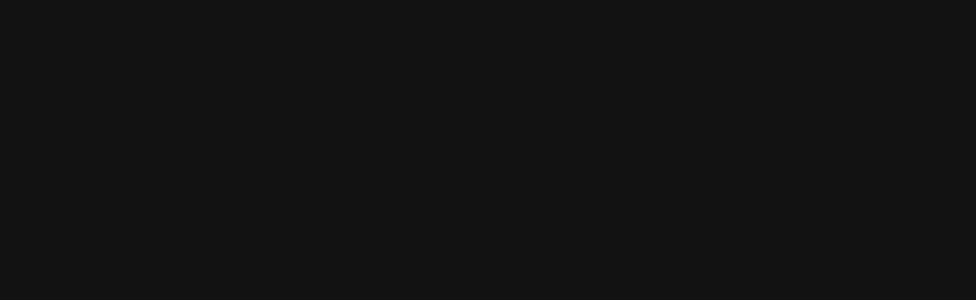
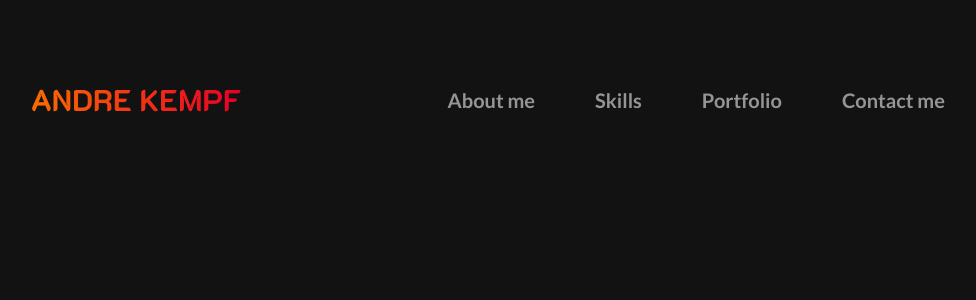
Before and after one commit to Chneemann/portfolio-v2, an Angular app: page / in a window 1280 px wide. Shown: the top 300 px of the page, without its empty margins (152-1128 px from the left). Built offline with nearby package versions, Linux system fonts and the light colour scheme.

Commit message:
feat: create and style HeaderComponent with logo and navigation

```diff
--- a/src/app/app.component.html
+++ b/src/app/app.component.html
@@ -1 +1,2 @@
+<app-header></app-header>
 <router-outlet />
--- a/src/app/app.component.ts
+++ b/src/app/app.component.ts
@@ -1,12 +1,13 @@
 import { Component } from '@angular/core';
 import { RouterOutlet } from '@angular/router';
+import { HeaderComponent } from './shared/components/header/header.component';
 
 @Component({
   selector: 'app-root',
   standalone: true,
-  imports: [RouterOutlet],
+  imports: [RouterOutlet, HeaderComponent],
   templateUrl: './app.component.html',
-  styleUrl: './app.component.scss'
+  styleUrl: './app.component.scss',
 })
 export class AppComponent {
   title = 'portfolio-v2';
--- /dev/null
+++ b/src/app/shared/components/header/header.component.html
@@ -0,0 +1,27 @@
+<header>
+  <div class="logo">
+    <a href="#landing-page">ANDRE KEMPF</a>
+  </div>
+  <nav>
+    <ul>
+      <li>
+        <a href="#about-me" [class.active]="activeSection === 'about-me'"
+          >About me</a
+        >
+      </li>
+      <li>
+        <a href="#skills" [class.active]="activeSection === 'skills'">Skills</a>
+      </li>
+      <li>
+        <a href="#portfolio" [class.active]="activeSection === 'portfolio'"
+          >Portfolio</a
+        >
+      </li>
+      <li>
+        <a href="#contact-me" [class.active]="activeSection === 'contact-me'"
+          >Contact me</a
+        >
+      </li>
+    </ul>
+  </nav>
+</header>
--- /dev/null
+++ b/src/app/shared/components/header/header.component.scss
@@ -0,0 +1,59 @@
+@import "./../../../../assets/styles/colors.scss";
+
+header {
+  display: flex;
+  align-items: center;
+  justify-content: space-between;
+  position: fixed;
+  top: 0;
+  left: 0;
+  right: 0;
+  max-width: 1440px;
+  background-color: var(--color-night-gray);
+  padding: 80px;
+}
+
+.logo a {
+  font-family: "K2D", sans-serif;
+  font-size: 30px;
+  background: linear-gradient(90deg, #fa6e00, #e60026, #fa6e00);
+  background-size: 200% 200%;
+  -webkit-background-clip: text;
+  background-clip: text;
+  color: transparent;
+  animation: waveAnimation 6s ease infinite;
+  @keyframes waveAnimation {
+    0% {
+      background-position: 0% 50%;
+    }
+    50% {
+      background-position: 50% 50%;
+    }
+    100% {
+      background-position: 0% 50%;
+    }
+  }
+}
+
+nav ul {
+  display: flex;
+  justify-content: center;
+  align-items: center;
+  gap: 60px;
+  list-style-type: none;
+  padding: 0;
+  li a {
+    color: var(--color-ashen-gray);
+    text-decoration: none;
+    font-size: 20px;
+    font-weight: 700;
+    transition: color 0.3s ease;
+    &:hover {
+      color: var(--color-orange-sunset);
+    }
+    &:focus,
+    &.active {
+      color: var(--color-orange-sunset);
+    }
+  }
+}
--- /dev/null
+++ b/src/app/shared/components/header/header.component.ts
@@ -0,0 +1,40 @@
+import { CommonModule } from '@angular/common';
+import { Component, HostListener, OnInit } from '@angular/core';
+
+@Component({
+  selector: 'app-header',
+  standalone: true,
+  imports: [CommonModule],
+  templateUrl: './header.component.html',
+  styleUrl: './header.component.scss',
+})
+export class HeaderComponent implements OnInit {
+  activeSection: string = '';
+
+  ngOnInit(): void {
+    this.onScroll();
+  }
+
+  @HostListener('window:scroll', [])
+  /**
+   * Determine the currently active section based on the current scroll position.
+   */
+  onScroll(): void {
+    const sections = document.querySelectorAll('section');
+    let currentSection = '';
+
+    sections.forEach((section) => {
+      const sectionTop = section.offsetTop - 60;
+      const sectionHeight = section.offsetHeight;
+
+      if (
+        window.scrollY >= sectionTop &&
+        window.scrollY < sectionTop + sectionHeight
+      ) {
+        currentSection = section.getAttribute('id')!;
+      }
+    });
+
+    this.activeSection = currentSection;
+  }
+}
--- a/src/styles.scss
+++ b/src/styles.scss
@@ -3,7 +3,7 @@
 @import "./assets/styles/scrollbar.scss";
 
 * {
-  margin: auto 0;
+  margin: 0 auto;
   scroll-behavior: smooth;
 }
 
```
Also changed, not shown: 1 other file (tests, documents, lock files or other folders).
